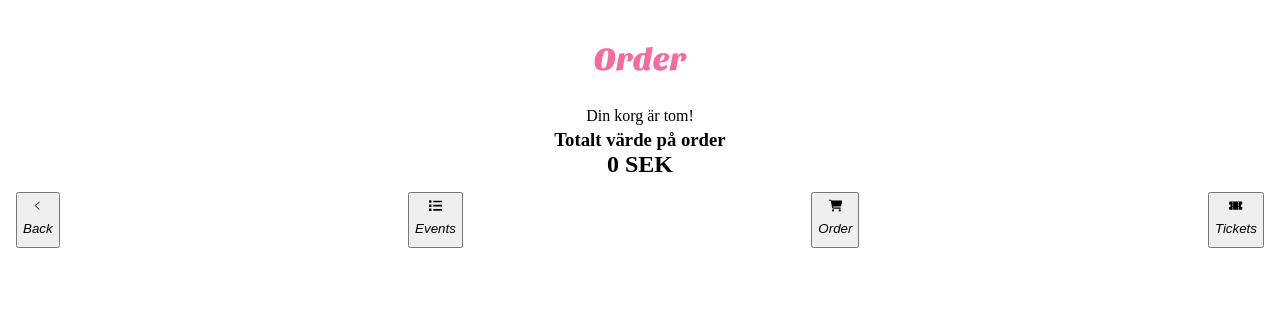
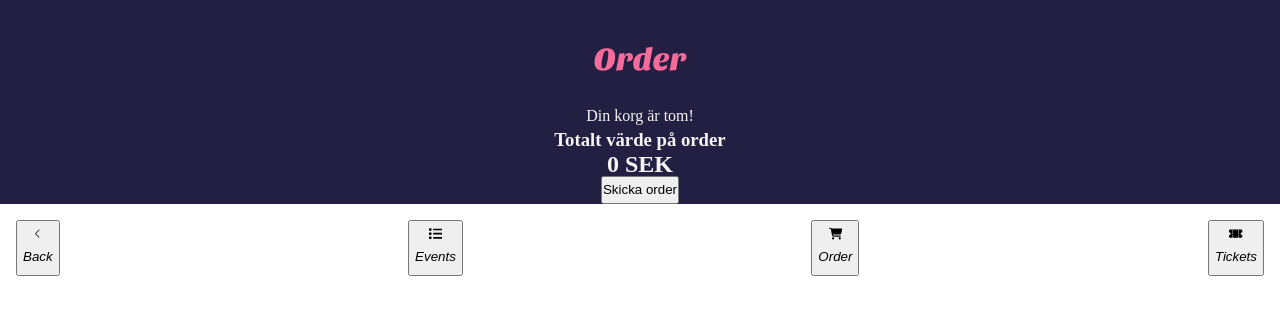
Before and after one commit to SunsaneeFe24Arvika/Individuellt-React-Exam, a React (Vite) app in the folder EVENTS-APP/: page /order in a window 1280 px wide. Shown: the top 314 px of the page. Built offline with nearby package versions, Linux system fonts and the light colour scheme.

Commit message:
Final justerar counter

```diff
--- a/EVENTS-APP/src/components/Buttons/Button.jsx
+++ b/EVENTS-APP/src/components/Buttons/Button.jsx
@@ -1,6 +1,8 @@
 import React from 'react'
 
 function Button({className,text, onClick}) {
+
+
 
   return (
     <button className={`${className}`} onClick={onClick}>{text}</button>
--- a/EVENTS-APP/src/components/EventsInfo/EventsInfo.jsx
+++ b/EVENTS-APP/src/components/EventsInfo/EventsInfo.jsx
@@ -18,7 +18,6 @@ function EventsInfo() {
           ticket,
           price,
           order,
-          totalPrice,
           increment,
           decrement,
           addToCart
@@ -39,6 +38,8 @@ function EventsInfo() {
   if (isError) return <p className="error msg">Ett fel inträffade!</p>
   if (!event) return <p>Event hittades inte!</p>;
 
+  const totalPrice = ticket * price;
+
 
   return (
     <section className="event-info">
@@ -54,7 +55,7 @@ function EventsInfo() {
         <Button
         className="decrement-btn"
         text="-"
-        onClick={decrement}
+        onClick={() => decrement(event.id)}
         />
 
         <span className="event__quantity">{ticket}</span>
@@ -62,7 +63,8 @@ function EventsInfo() {
         <Button
         className="increment-btn"
         text="+"
-        onClick={increment}
+        onClick={() => increment(event.id)}
+
         />
         </div>
         </div>
--- a/EVENTS-APP/src/components/Footer/Footer.jsx
+++ b/EVENTS-APP/src/components/Footer/Footer.jsx
@@ -7,19 +7,21 @@ import { useNavigate } from 'react-router-dom';
 import FooterItem from "./FooterItem";
 import useTicketStore from "../../stores/counter";
 import { FaCartShopping } from "react-icons/fa6";
+import { useLocation } from "react-router-dom";
 
 import './footer.css';
 
 function Footer() {
     const resetTotalPrice = useTicketStore(state => state.resetTotalPrice);
     const navigate = useNavigate();
+    const location = useLocation();
 
     const handleBackClick = () => {
       resetTotalPrice();
 
       if (window.history.length > 2) {
         navigate(-1);
-      }else {
+      }else if (location.pathname === '/events') {
         navigate("/");
       }
     };
--- a/EVENTS-APP/src/components/GetCart/GetCart.jsx
+++ b/EVENTS-APP/src/components/GetCart/GetCart.jsx
@@ -42,9 +42,9 @@ function GetCart() {
     const order = useTicketStore((state) => state.order) || [];
     const setOrder = useTicketStore((state) => state.setOrder);
     const [totalPrice, setTotalPrice] = useState(0);
-    const { increment, decrement, ticket} = useTicketStore();
+    const { increment, decrement, completeOrder, removeFromCart} = useTicketStore();
 
-    // Hämta data från localStorage vid sidladdning
+    //Hämta data från localStorage vid sidladdning
     useEffect(() => {
         const savedOrder = localStorage.getItem("ticket-store");
         if (savedOrder) {
@@ -54,11 +54,13 @@ function GetCart() {
         }
     }, [setOrder]);
 
+
     useEffect(() => {
         const calculatedTotalPrice = order.reduce((total, item) => {
             return total + item.price * item.ticket;
         }, 0);
         setTotalPrice(calculatedTotalPrice);
+
     }, [order]);
 
 
@@ -73,7 +75,7 @@ function GetCart() {
                         <Button
                         className="decrement-btn"
                         text="-"
-                        onClick={decrement}
+                        onClick={() => decrement(item.id)}
                         />
 
                         <p>{item.ticket}</p>
@@ -81,7 +83,7 @@ function GetCart() {
                         <Button
                         className="increment-btn"
                         text="+"
-                        onClick={increment}
+                        onClick={() => increment(item.id)}
                         />
                         </div>
                     </li>
@@ -89,6 +91,15 @@ function GetCart() {
             </ul>
             <h3 className='order-text'>Totalt värde på order </h3>
             <h2 className='order-price__sum'>{totalPrice} SEK</h2>
+            <Button
+                className="send-order__btn"
+                text="Skicka order"
+                onClick={() => {
+                    console.log("Event som skickas till order historik:", order );
+                  completeOrder(order);
+
+                  }}
+            />
         </>
     );
 }
--- a/EVENTS-APP/src/pages/OrderPage/orderpage.css
+++ b/EVENTS-APP/src/pages/OrderPage/orderpage.css
@@ -2,6 +2,8 @@
     display: flex;
     flex-direction: column;
     align-items: center;
+    background-color: var(--Background-color);
+    color: whitesmoke;
 }
 .order-page__title {
     padding-top: 3rem;
--- a/EVENTS-APP/src/stores/counter.js
+++ b/EVENTS-APP/src/stores/counter.js
@@ -61,6 +61,7 @@ const useTicketStore = create(persist(
         ticket : 0,
         price : 0,
         totalPrice : 0,
+        orderHistory: [],
         setOrder: (newOrder) => set({ order: newOrder }),
         setPrice : (newPrice) => {
             set((state) => ({
@@ -68,19 +69,29 @@ const useTicketStore = create(persist(
                 totalPrice : state.ticket * newPrice, //Återställ totalpris när priset uppdateras
             }));
         },
-        increment : () => {
+        increment: (id) =>
             set((state) => ({
-                ticket : state.ticket + 1,
-                totalPrice : (state.ticket + 1) * state.price,
-            }));
+              order: state.order.map((item) =>
+                item.id === id ? { ...item, ticket: (item.ticket || 0) + 1 } : item
+              ),
+              ticket: state.ticket + 1, // Uppdatera ticket
+            })),
+            decrement: (id) =>
+                set((state) => {
+                    const updatedOrder = state.order
+                        .map((item) =>
+                            item.id === id
+                                ? { ...item, ticket: item.ticket - 1 }
+                                : item
+                        )
+                        .filter((item) => item.ticket > 0); // Ta bort event om ticket är 0
 
-        },
-        decrement : () => {
-                    set((state) => ({
-                        ticket : state.ticket > 0 ? state.ticket - 1 : 0,
-                        totalPrice : state.ticket > 0 ? (state.ticket -1) * state.price : 0,
-                     }));
-        },
+                    return {
+                        order: updatedOrder,
+                        ticket: state.ticket > 0 ? state.ticket - 1 : 0, // Uppdatera ticket
+                    };
+                }),
+
         addToCart: (event) => {
             set((state) => {
 
@@ -108,6 +119,7 @@ const useTicketStore = create(persist(
                 return { order: newOrder, ticket: 0, totalPrice: 0 };
             });
         },
+
         removeFromCart: (id) => {
             set((state) => ({
                 cart: state.cart.filter((item) => item.id !== id),
@@ -128,10 +140,9 @@ const useTicketStore = create(persist(
 
 {
     name: "ticket-store",
-    partialize: (state) => ({ ticket: state.ticket,
-                            price: state.price,
-                            totalPrice: state.totalPrice,
+    partialize: (state) => ({
                             order: state.order,
+                            orderHistory: state.orderHistory
                             }),
 },
 
@@ -157,3 +168,61 @@ export default useTicketStore;
 
 //         return { order: newOrder };
 //     });
+// increment : (id) => {
+//     set((state) => ({
+//         ticket : state.ticket + 1,
+//         totalPrice : (state.ticket + 1) * state.price,
+//     }));
+
+// },
+// decrement : () => {
+//             set((state) => ({
+//                 ticket : state.ticket > 0 ? state.ticket - 1 : 0,
+//                 totalPrice : state.ticket > 0 ? (state.ticket -1) * state.price : 0,
+//              }));
+// },
+
+// addToCart: (event) => {
+//     set((state) => {
+
+//         if (state.ticket === 0) {
+//             console.error("Antal biljetter är 0. Lägg till minst en biljett.");
+//             return state;
+//         }
+
+//         const existingItem = state.order.find((orderItem) => orderItem.id === event.id);
+//         if (existingItem) {
+
+//             const updatedOrder = state.order.map((orderItem) =>
+//                 orderItem.id === event.id
+//                     ? { ...orderItem, ticket: orderItem.ticket + state.ticket }
+//                     : orderItem
+//             );
+//             console.log("Uppdaterad order: ", updatedOrder);
+//             return { order: updatedOrder };
+//         }
+
+//         const newOrder = [...state.order, { ...event, ticket: state.ticket }];
+//         console.log("Ny order:", newOrder);
+
+
+//         return { order: newOrder, ticket: 0, totalPrice: 0 };
+//     });
+// },
+
+// increment: (id) =>
+//     set((state) => ({
+//       order: state.order.map((item) =>
+//         item.id === id ? { ...item, ticket: (item.ticket || 0) + 1 } : item
+//       ),
+//       ticket: state.ticket + 1, // Uppdatera global ticket
+//     })),
+//   decrement: (id) =>
+//     set((state) => ({
+//       order: state.order.map((item) =>
+//         item.id === id && item.ticket > 1
+//           ? { ...item, ticket: item.ticket - 1 }
+//           : item
+//       ),
+//       ticket: state.ticket > 0 ? state.ticket - 1 : 0, // Förhindra negativa värden
+//     })),
```
